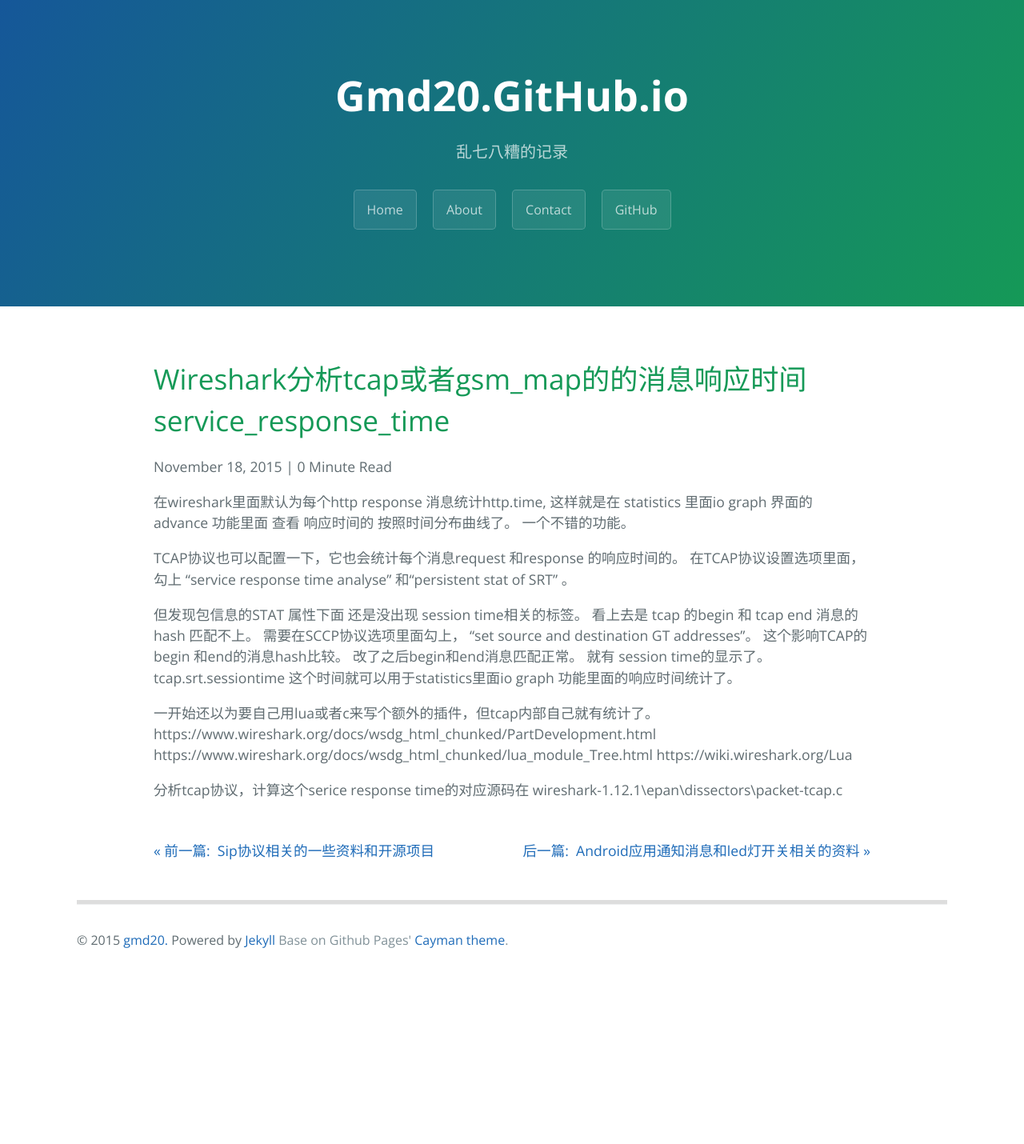
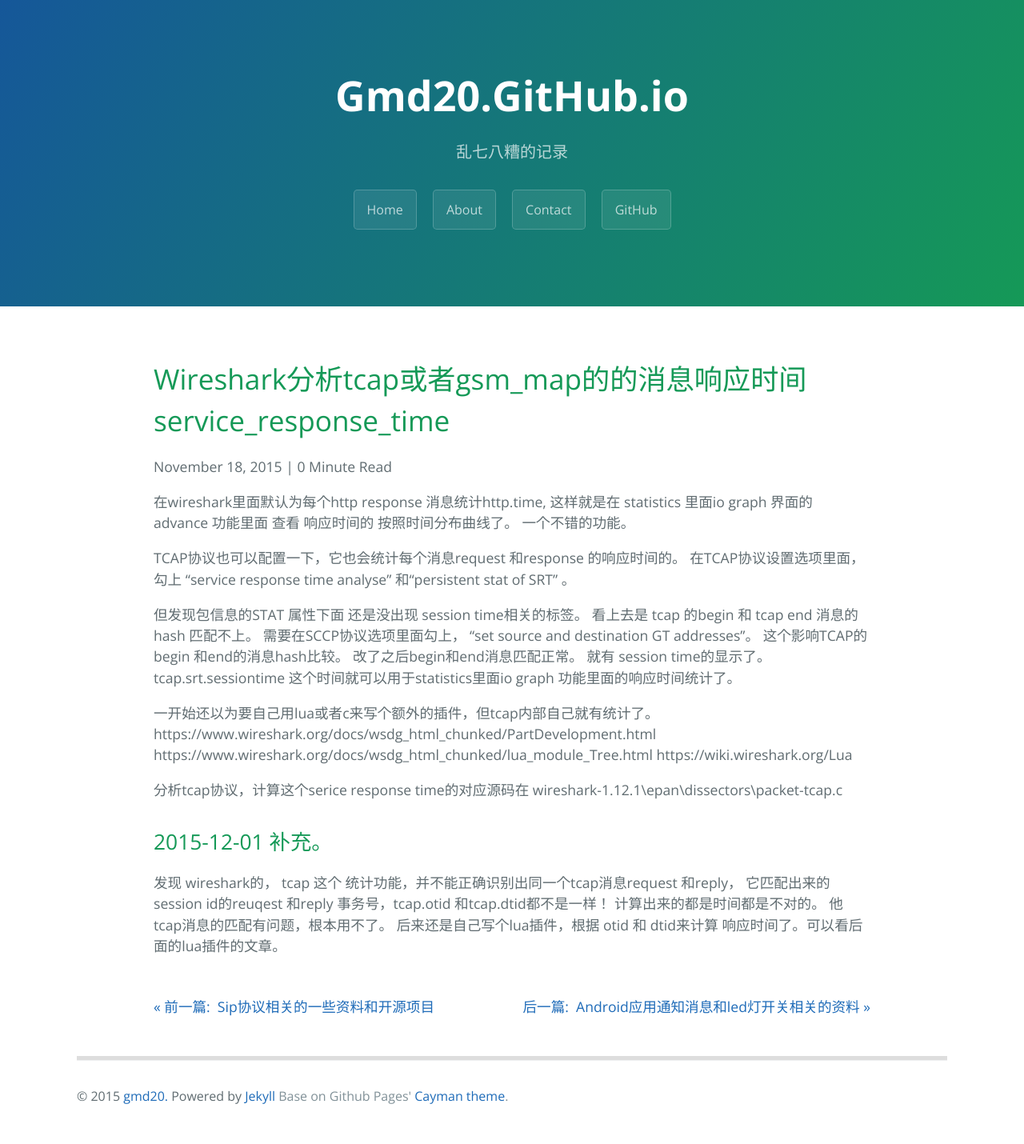
Before and after one commit to gmd20/gmd20.github.io, a Jekyll site: the page built from _posts/2015-11-18-wireshark分析TCAP或者GSM_MAP的的消息响应时间service_response_time.markdown, in a window 1280 px wide. Shown: the whole page at 80% size. Built offline with Jekyll 4.4.1, drawn with Linux system fonts in a browser that asks for light colours; Markdown is read by kramdown in place of the engine named in the settings; comment, search, counter and statistics services are not loaded; before the commit the page ends 1235 px from its top, so only the background shows below that.

Commit message:
Update 2015-11-18-wireshark分析TCAP或者GSM_MAP的的消息响应时间service_response_time.markdown

```diff
--- a/_posts/2015-11-18-wireshark分析TCAP或者GSM_MAP的的消息响应时间service_response_time.markdown
+++ b/_posts/2015-11-18-wireshark分析TCAP或者GSM_MAP的的消息响应时间service_response_time.markdown
@@ -21,3 +21,12 @@
 
 分析tcap协议，计算这个serice response time的对应源码在
 wireshark-1.12.1\epan\dissectors\packet-tcap.c
+
+
+
+2015-12-01  补充。
+--------------
+发现 wireshark的， tcap 这个 统计功能，并不能正确识别出同一个tcap消息request 和reply，
+它匹配出来的session id的reuqest 和reply 事务号，tcap.otid 和tcap.dtid都不是一样！ 计算出来的都是时间都是不对的。
+他tcap消息的匹配有问题，根本用不了。
+后来还是自己写个lua插件，根据 otid 和 dtid来计算 响应时间了。可以看后面的lua插件的文章。
```
